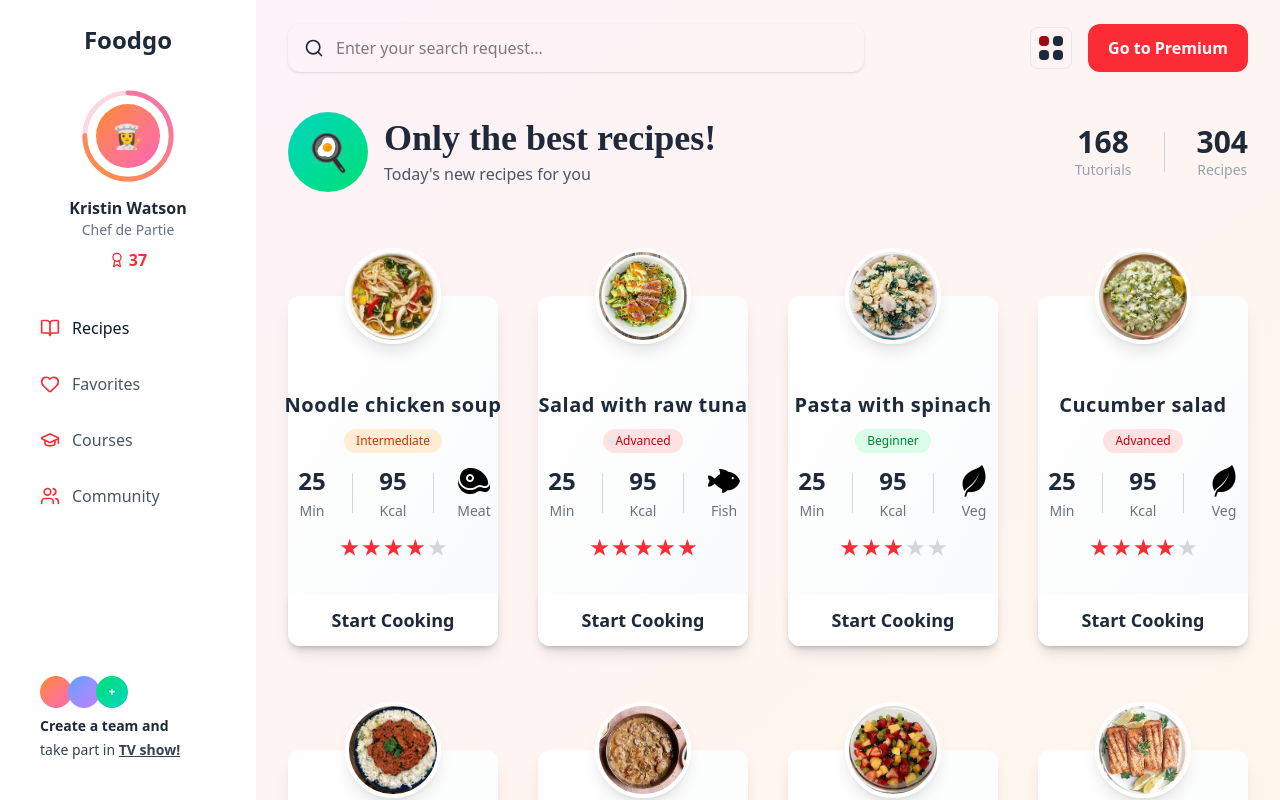
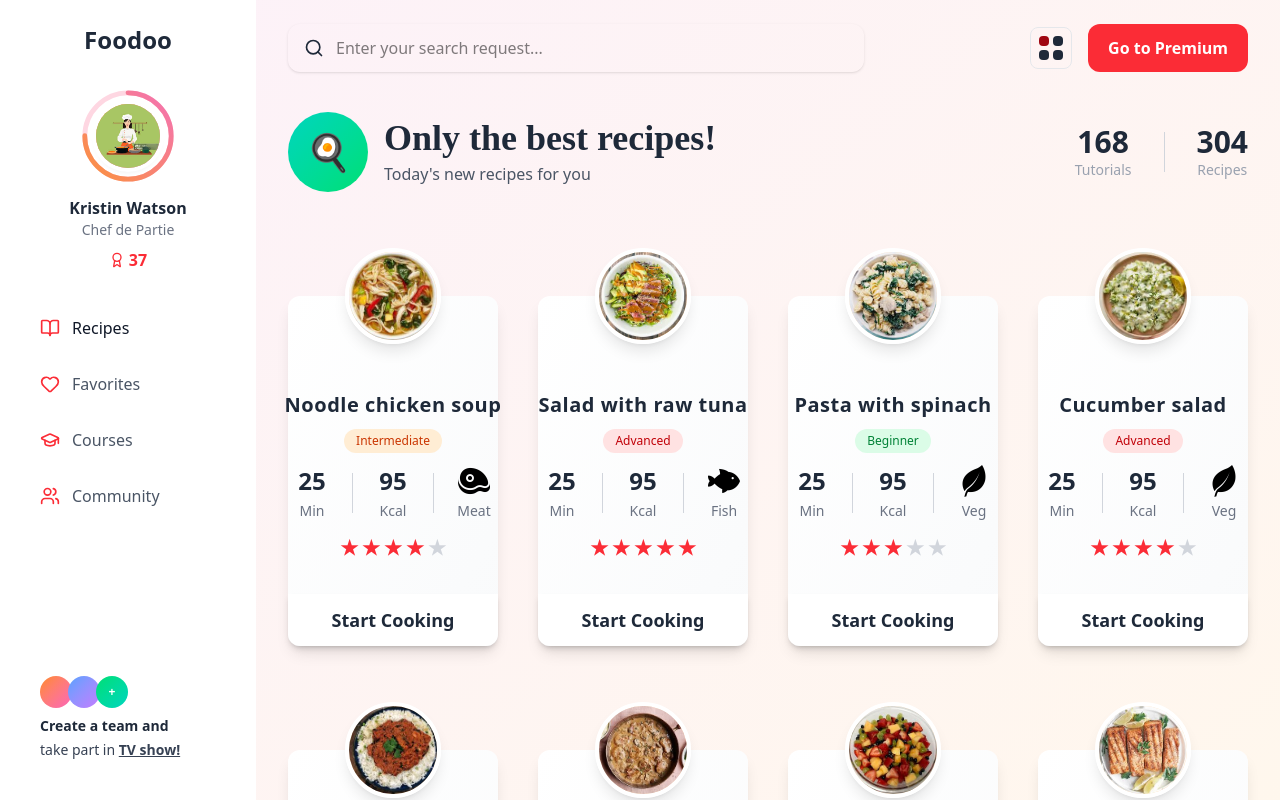
Before and after one commit to aadil-nv/ATeam-Machine-Task, a React (Vite) app in the folder frontend/: page / in a window 1280 px wide. Built offline with nearby package versions, Linux system fonts and the light colour scheme; a web font is replaced by a local one.

Commit message:
recipe card style has changed

```diff
--- a/frontend/src/Data/user.ts
+++ b/frontend/src/Data/user.ts
@@ -1,8 +1,9 @@
 import type { UserProfile } from "../interface/types";
+import CookingGirl from "../assets/cooking girl.jpeg"
 
 export const userProfile: UserProfile = {
   name: 'Kristin Watson',
   role: 'Chef de Partie',
-  avatar: '👩‍🍳',
+  avatar: CookingGirl,
   points: 37
 };
--- a/frontend/src/components/RecipeCard.tsx
+++ b/frontend/src/components/RecipeCard.tsx
@@ -1,9 +1,9 @@
-import { motion } from 'framer-motion';
-import type { Recipe } from '../interface/types';
-import DifficultyBadge from './DifficultyBadge';
-import getDietTypeIcon from '../utils/getDietTypeIcon';
-import StarRating from './StarRating';
-import { useState } from 'react';
+import { motion } from "framer-motion";
+import type { Recipe } from "../interface/types";
+import DifficultyBadge from "./DifficultyBadge";
+import getDietTypeIcon from "../utils/getDietTypeIcon";
+import StarRating from "./StarRating";
+import { useState } from "react";
 
 const RecipeCard: React.FC<{ recipe: Recipe }> = ({ recipe }) => {
   const [isFlipped, setIsFlipped] = useState(false);
@@ -11,26 +11,26 @@ const RecipeCard: React.FC<{ recipe: Recipe }> = ({ recipe }) => {
   return (
     <motion.div
       className="relative h-[350px] w-[280px] flex justify-center"
-            style={{ perspective: '1000px' }}
-            whileTap={{ scale: 1.05, boxShadow: '0 8px 24px rgba(0, 0, 0, 0.2)' }}
+      style={{ perspective: "1000px" }}
+      whileTap={{ scale: 1.05, boxShadow: "0 8px 24px rgba(0, 0, 0, 0.2)" }}
       transition={{ duration: 0.2 }}
     >
       <div
         className={`relative w-full h-full transition-transform duration-700 bg-gradient-to-br from-white to-gray-50 rounded-xl shadow-lg`}
         style={{
-                    transformStyle: 'preserve-3d',
-                    transform: isFlipped ? 'rotateY(180deg)' : 'rotateY(0deg)',
+          transformStyle: "preserve-3d",
+          transform: isFlipped ? "rotateY(180deg)" : "rotateY(0deg)",
         }}
       >
         {/* Front Side */}
         <div
           className="absolute w-full h-full p-4 pt-12 flex flex-col items-center justify-between"
           style={{
-                        backfaceVisibility: 'hidden',
-                        pointerEvents: isFlipped ? 'none' : 'auto',
+            backfaceVisibility: "hidden",
+            pointerEvents: isFlipped ? "none" : "auto",
           }}
           onMouseEnter={(e) => {
-                        if (!(e.target as HTMLElement).closest('button')) {
+            if (!(e.target as HTMLElement).closest("button")) {
               setIsFlipped(true);
             }
           }}
@@ -38,8 +38,10 @@ const RecipeCard: React.FC<{ recipe: Recipe }> = ({ recipe }) => {
         >
           {/* Floating Recipe Image */}
           <div className="absolute -top-12 left-1/2 transform -translate-x-1/2">
-  <div className="w-24 h-24 rounded-full bg-gradient-to-br from-orange-100 to-orange-200
-                  flex items-center justify-center shadow-lg border-4 border-white overflow-hidden">
+            <div
+              className="w-24 h-24 rounded-full bg-gradient-to-br from-orange-100 to-orange-200
+                  flex items-center justify-center shadow-lg border-4 border-white overflow-hidden"
+            >
               <img
                 src={recipe.image}
                 alt={recipe.name}
@@ -47,7 +49,6 @@ const RecipeCard: React.FC<{ recipe: Recipe }> = ({ recipe }) => {
               />
             </div>
           </div>
-
 
           {/* Content */}
           <div className="flex-1 flex flex-col items-center mt-12">
@@ -62,7 +63,9 @@ const RecipeCard: React.FC<{ recipe: Recipe }> = ({ recipe }) => {
             <div className="flex justify-between w-full mb-3 text-center items-center">
               {/* Time Section */}
               <div className="flex-1 flex flex-col items-center justify-center min-w-[80px]">
-                                <div className="text-2xl font-bold text-gray-800">{recipe.time}</div>
+                <div className="text-2xl font-bold text-gray-800">
+                  {recipe.time}
+                </div>
                 <div className="text-sm text-gray-500 mt-1">Min</div>
               </div>
 
@@ -71,7 +74,9 @@ const RecipeCard: React.FC<{ recipe: Recipe }> = ({ recipe }) => {
 
               {/* Calories Section */}
               <div className="flex-1 flex flex-col items-center justify-center min-w-[80px]">
-                                <div className="text-2xl font-bold text-gray-800">{recipe.calories}</div>
+                <div className="text-2xl font-bold text-gray-800">
+                  {recipe.calories}
+                </div>
                 <div className="text-sm text-gray-500 mt-1">Kcal</div>
               </div>
 
@@ -87,10 +92,11 @@ const RecipeCard: React.FC<{ recipe: Recipe }> = ({ recipe }) => {
                     className="w-full h-full object-contain"
                   />
                 </div>
-                                <div className="text-sm text-gray-500 mt-1">{recipe.dietType}</div>
+                <div className="text-sm text-gray-500 mt-1">
+                  {recipe.dietType}
                 </div>
               </div>
-
+            </div>
 
             <div className="flex font-bold justify-center mb-4 text-[20px]">
               <StarRating rating={recipe.rating} />
@@ -107,23 +113,20 @@ const RecipeCard: React.FC<{ recipe: Recipe }> = ({ recipe }) => {
             }}
             onClick={(e) => {
               e.stopPropagation();
-                            console.log('Start cooking:', recipe.name);
+              console.log("Start cooking:", recipe.name);
             }}
           >
             Start Cooking
           </div>
-
-
-
         </div>
 
         {/* Back Side */}
         <div
           className="absolute w-full h-full bg-gradient-to-br from-teal-400 to-green-500 rounded-xl p-4 text-white shadow-lg flex flex-col justify-between"
           style={{
-                        backfaceVisibility: 'hidden',
-                        transform: 'rotateY(180deg)',
-                        pointerEvents: isFlipped ? 'auto' : 'none',
+            backfaceVisibility: "hidden",
+            transform: "rotateY(180deg)",
+            pointerEvents: isFlipped ? "auto" : "none",
           }}
           onMouseLeave={() => setIsFlipped(false)}
         >
@@ -138,7 +141,8 @@ const RecipeCard: React.FC<{ recipe: Recipe }> = ({ recipe }) => {
           <div className="flex-1 flex flex-col justify-center items-start mt-8 px-2">
             <h3 className="text-xl font-bold mb-2">Mentorship Program</h3>
             <p className="text-sm text-white/90 leading-relaxed">
-                            A mentor will track your progress and help you improve your cooking skills.
+              A mentor will track your progress and help you improve your
+              cooking skills.
             </p>
           </div>
 
@@ -147,7 +151,6 @@ const RecipeCard: React.FC<{ recipe: Recipe }> = ({ recipe }) => {
             👨‍🍳
           </div>
         </div>
-
       </div>
     </motion.div>
   );
--- a/frontend/src/components/Sidebar.tsx
+++ b/frontend/src/components/Sidebar.tsx
@@ -10,25 +10,20 @@ const Sidebar: React.FC<{ activeTab: string; onTabChange: (tab: string) => void
     { id: 'community', icon: Users, label: 'Community' }
   ];
 
-  // Calculate completion percentage (you can adjust this based on your logic)
   const completionPercentage = 75;
-  const circumference = 2 * Math.PI * 36; // radius of 36
+  const circumference = 2 * Math.PI * 36;
   const strokeDashoffset = circumference - (completionPercentage / 100) * circumference;
 
   return (
     <div className="w-64 bg-white h-screen p-6 flex flex-col">
-      {/* Centered Logo */}
       <div className="mb-8 flex justify-center">
-        <h1 className="text-2xl font-bold text-gray-800">Foodgo</h1>
+        <h1 className="text-2xl font-bold text-gray-800">Foodoo</h1>
       </div>
 
-      {/* User Profile with Completion Circle */}
       <div className="mb-8">
         <div className="flex flex-col items-center">
           <div className="relative w-24 h-24 mb-3">
-            {/* Completion Circle */}
             <svg className="w-24 h-24 transform -rotate-90" viewBox="0 0 80 80">
-              {/* Background circle */}
               <circle
                 cx="40"
                 cy="40"
@@ -37,7 +32,6 @@ const Sidebar: React.FC<{ activeTab: string; onTabChange: (tab: string) => void
                 strokeWidth="4"
                 fill="none"
               />
-              {/* Progress circle */}
               <circle
                 cx="40"
                 cy="40"
@@ -59,11 +53,17 @@ const Sidebar: React.FC<{ activeTab: string; onTabChange: (tab: string) => void
             </svg>
 
             {/* Avatar inside circle */}
-            <div className="absolute inset-0 flex items-center justify-center">
-              <div className="w-16 h-16 rounded-full bg-gradient-to-br from-orange-400 to-pink-400 flex items-center justify-center text-2xl ring-4 ring-white">
-                {userProfile.avatar}
-              </div>
-            </div>
+           <div className="absolute inset-0 flex items-center justify-center">
+  <div className="w-16 h-16 rounded-full bg-gradient-to-br from-orange-400 to-pink-400
+                  flex items-center justify-center ring-4 ring-white overflow-hidden shadow-md">
+    <img
+      src={userProfile.avatar}
+      alt="User Avatar"
+      className="w-full h-full object-cover"
+    />
+  </div>
+</div>
+
           </div>
 
           <h3 className="font-semibold text-gray-800">{userProfile.name}</h3>
@@ -75,7 +75,6 @@ const Sidebar: React.FC<{ activeTab: string; onTabChange: (tab: string) => void
         </div>
       </div>
 
-      {/* Navigation with Framer Motion */}
 <nav className="flex-1">
   {menuItems.map((item) => {
     const Icon = item.icon;
@@ -91,7 +90,6 @@ const Sidebar: React.FC<{ activeTab: string; onTabChange: (tab: string) => void
         whileHover={{ scale: 1.02 }}
         whileTap={{ scale: 0.98 }}
       >
-        {/* Icon in red color */}
         <Icon
           size={20}
           className={`${
@@ -99,7 +97,6 @@ const Sidebar: React.FC<{ activeTab: string; onTabChange: (tab: string) => void
           } transition-colors duration-200`}
         />
 
-        {/* Label */}
         <motion.span
           className="font-medium"
           whileHover={{ letterSpacing: "0.025em" }}
```
Also changed, not shown: frontend/src/components/Recipes.tsx (+2 -10 lines), frontend/public/chef.png, frontend/src/assets/cooking girl.jpeg (added). Lines whose indentation alone changed are shown as unchanged.
